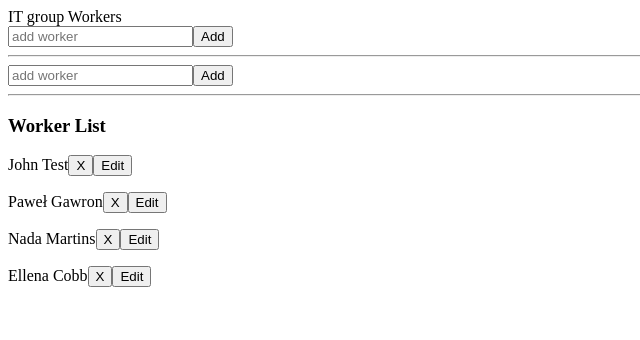
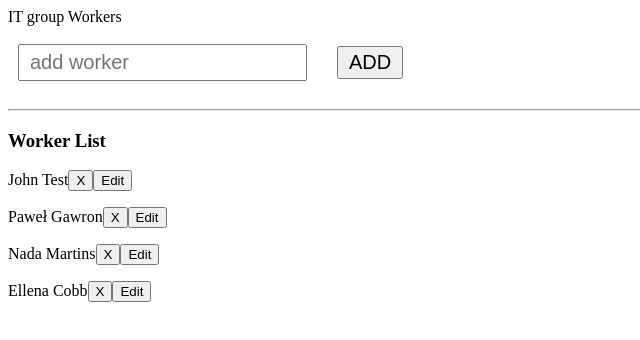
Before and after one commit to NeverPlayFair/Crud-1, a React (Create React App) app: page / in a window 1280 px wide. Shown: the top 340 px of the page, without its empty margins (0-640 px from the left). Built offline with nearby package versions, Linux system fonts and the light colour scheme.

Commit message:
Add files via upload

```diff
--- /dev/null
+++ b/src/Components/AddWorker.css
@@ -0,0 +1,16 @@
+input {
+    margin: 10px;
+    padding: 5px 10px;
+    font-size: 20px;
+}
+
+.add {
+    font-size: 20px;
+}
+
+.add button {
+    padding: 3px 10px;
+    text-transform: uppercase;
+    margin: 20px;
+    font-size: 20px;
+}
--- a/src/Components/AddWorker.js
+++ b/src/Components/AddWorker.js
@@ -1,4 +1,5 @@
 import React, { Component } from 'react';
+import './AddWorker.css';
 
 
 class AddWorker extends Component {
@@ -23,7 +24,7 @@ class AddWorker extends Component {
     render() {
         return (
             <div
-                className="1st">
+                className="add">
                 <input type="text" placeholder="add worker" value={this.state.text} />
                 <button>Add</button>
 
--- a/src/Components/App.js
+++ b/src/Components/App.js
@@ -1,6 +1,6 @@
 import React, { Component } from 'react';
 import AddWorker from './AddWorker';
-import './App.css';
+
 import ListWorker from './ListWorker';
 
 class App extends Component {
@@ -109,7 +109,7 @@ class App extends Component {
 
         IT group Workers
         {/* <EditWorker edit={this.EditWorker} /> */}
-        <AddWorker add={this.AddWorker} />
+        {/* <AddWorker add={this.AddWorker} /> */}
         <AddWorker />
         <ListWorker worker={this.state.worker} delete={this.deleteTask} change={this.changeTaskStatus} />
 
```
